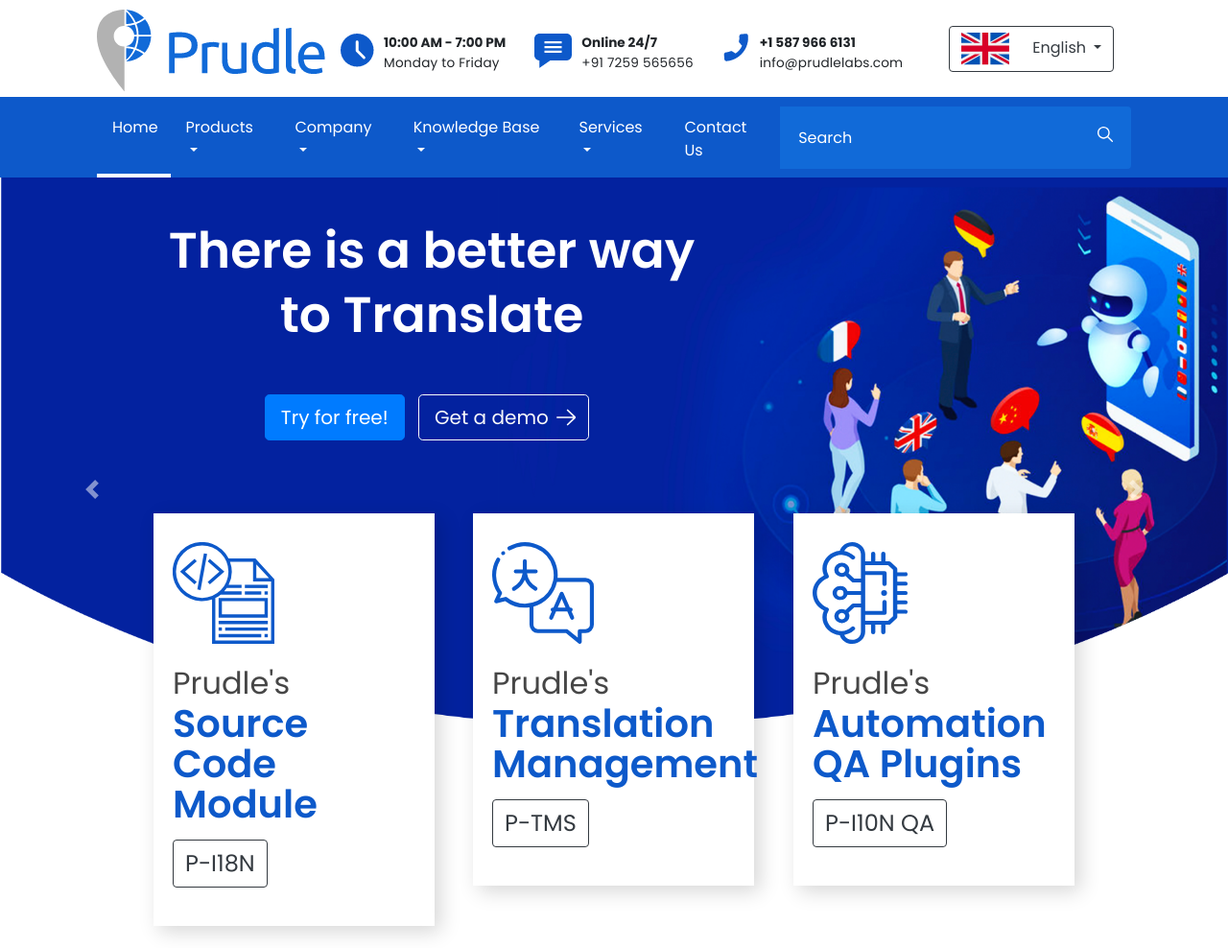
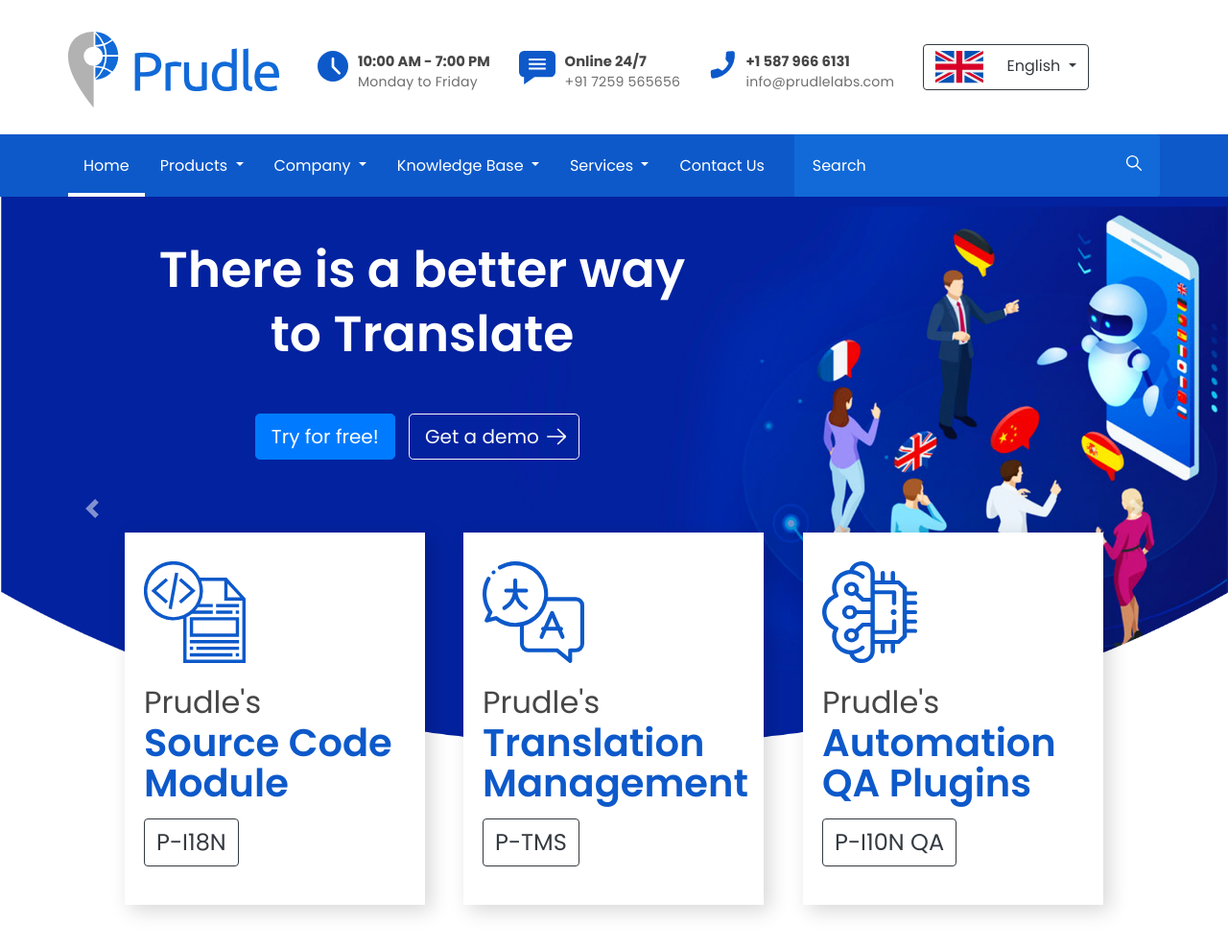
Before and after one commit to proabel/prudle-website, a plain HTML site: page index.html in a window 1280 px wide. Shown: the top 988 px of the page at 96% size. Drawn offline with nearby package versions, Linux system fonts and the light colour scheme.

Commit message:
made grid resets to be a bit wider

```diff
--- a/css/sass/modules/_colors.scss
+++ b/css/sass/modules/_colors.scss
@@ -4,7 +4,10 @@
 $accent-dark-color:#CEA211;
 $dark: #333333;
 $almost-dark: #464646;
+$grey-1:#6E6E6E;
 $light-color:#F8F8F8;
+
+
 .bg-white{
     background-color: #ffffff;
 }
--- a/css/sass/modules/_grid.scss
+++ b/css/sass/modules/_grid.scss
@@ -1,12 +1,35 @@
-// .collapse-only-mobile{
-//     display: none;
-// }
-// @media (min-width: 576px){
-//     .collapse-only-mobile{
-//         display: block;
-//     }
-// }
+/**** Resetting Grid options to be a bit wider  *****/
 
+
+@media (min-width: 544px){
+  .container {
+      max-width: 576px;
+  }
+}
+@media (min-width: 768px){
+  .container {
+      max-width: 720px;
+  }
+}
+@media (min-width: 992px){
+  .container {
+      max-width: 940px;
+  }
+}
+@media (min-width: 1200px){
+  .container {
+      max-width: 1200px;
+  }
+}
+.container{
+  margin-left: auto;
+  margin-right: auto;
+  padding-left: 0.9375rem;
+  padding-right: 0.9375rem;
+}
+
+
+/***********************End Reset********************/
 
 .scrolling-wrapper-flexbox {
   display: flex;
--- a/css/sass/modules/_header.scss
+++ b/css/sass/modules/_header.scss
@@ -28,6 +28,9 @@
         margin-top:10px;
         .header-info-text{
             padding-left: 10px;
+            .header-info-text-body{
+                color:$grey-1;
+            }
         }
     }
     .lang-text{
@@ -116,6 +119,11 @@
 
     // Overrides
     @media (min-width: 992px){
+        .header-top{
+            .navbar{
+                height: 140px;
+            }
+        }
         .navbar-expand-lg .navbar-nav .nav-link {
             padding: .5rem .5rem;
         }
@@ -147,6 +155,9 @@
 
     }
     @media (min-width: 1200px){
+        .header-top .navbar-brand{
+            padding-right:24px;
+        }
         .navbar-expand-lg .navbar-nav .nav-link {
             padding: .5rem 1rem;
         }
--- a/css/sass/modules/_typography.scss
+++ b/css/sass/modules/_typography.scss
@@ -15,7 +15,7 @@
 
 // sizes
 .text-small{
-    font-size: .85rem;
+    font-size: .92rem;
 }
 .text-big{
     font-size: 1.1rem;
@@ -31,12 +31,15 @@
 }
 
 //color
+body{
+    color: $almost-dark;
+}
 .text-primary, .app-text-primary{
     color: $primary-color;
 }
 //todo remove .txt in all pages
 .txt-dark, .text-dark{
-    color: $dark;
+    color: $almost-dark;
 }
 .text-white{
     color:#ffffff;
@@ -64,3 +67,23 @@
         letter-spacing: .21px;
     }
 }
+@media (min-width: 992px) {
+    .text-small{
+        font-size: .92rem;
+    }
+    .text-small2{
+        font-size: .88rem;
+    }
+    .text-big{
+        font-size: 1.5rem;
+    }
+    .text-big2{
+        font-size: 2rem;
+    }
+    .text-large{
+        font-size: 2.5rem;
+    }
+    .spread{
+        letter-spacing: .21px;
+    }
+}
--- a/index.html
+++ b/index.html
@@ -23,7 +23,7 @@
           <div class="container">
             <nav class="navbar navbar-expand-lg navbar-light">
               <a class="navbar-brand collapse dont-collapse-lg" href="#">
-                <img src="images/Logo.png" alt="Prudle Labs">
+                <img src="images/logo.svg" alt="Prudle Labs">
               </a>
               <a class="navbar-brand collapse-lg" href="#">
                 <img src="images/logo_white.png" alt="Prudle Labs">
@@ -40,43 +40,40 @@
                   <div class="row scrolling-wrapper-flexbox header-info-wrapper">
                       <div class="header-info text-small">
                         <div class="header-info-icon">
-                          <img class="" src="images/icons/header/clock.png" alt="clock">
+                          <img class="" src="images/icons/header/clock.svg" alt="clock">
                         </div>
                         <div class="header-info-text">
                           <div class="header-info-text-title bold">
                             10:00 AM - 7:00 PM
                           </div>
-                          <div class="header-info-text-body spread">
+                          <div class="header-info-text-body spread text-small2">
                             Monday to Friday
                           </div>
                         </div>
                       </div>
                       <div class="header-info text-small">
                         <div class="header-info-icon">
-                          <img class="" src="images/icons/header/message.png" alt="message">
+                          <img class="" src="images/icons/header/message.svg" alt="message">
                         </div>
                         <div class="header-info-text">
                           <div class="header-info-text-title bold">
                             Online 24/7
                           </div>
-                          <div class="header-info-text-body spread">
+                          <div class="header-info-text-body spread text-small2">
                             +91 7259 565656
                           </div>
                         </div>
                       </div>
                       <div class="header-info text-small">
                         <div class="header-info-icon">
-                          <img class="" src="images/icons/header/phone.png" alt="phone">
+                          <img class="" src="images/icons/header/phone.svg" alt="phone">
                         </div>
                         <div class="header-info-text">
                           <div class="header-info-text-title bold">
                             +1 587 966 6131
                           </div>
-                          <div class="header-info-text-body spread">
+                          <div class="header-info-text-body spread text-small2">
                             info@prudlelabs.com
-                          </div>
-                        </div>
-                      </div>
                           </div>
                         </div>
                       </div>
@@ -97,6 +94,9 @@
                             </div>
                           </div>
                         <!-- </div> -->
+                      </div>
+                  </div>
+                </div>
               </div>
             </nav>
           </div>
```
Also changed, not shown: css/main.css, images/Logo.png (deleted), images/icons/header/clock.png (deleted), images/icons/header/clock.svg (added), images/icons/header/clock@2x.png (deleted), images/icons/header/message.png (deleted), images/icons/header/message.svg (added), images/icons/header/message@2x.png (deleted), images/icons/header/phone.png (deleted), images/icons/header/phone.svg (added), images/icons/header/phone@2x.png (deleted), images/logo.svg (added), 2 other files. Lines whose indentation alone changed are shown as unchanged.
